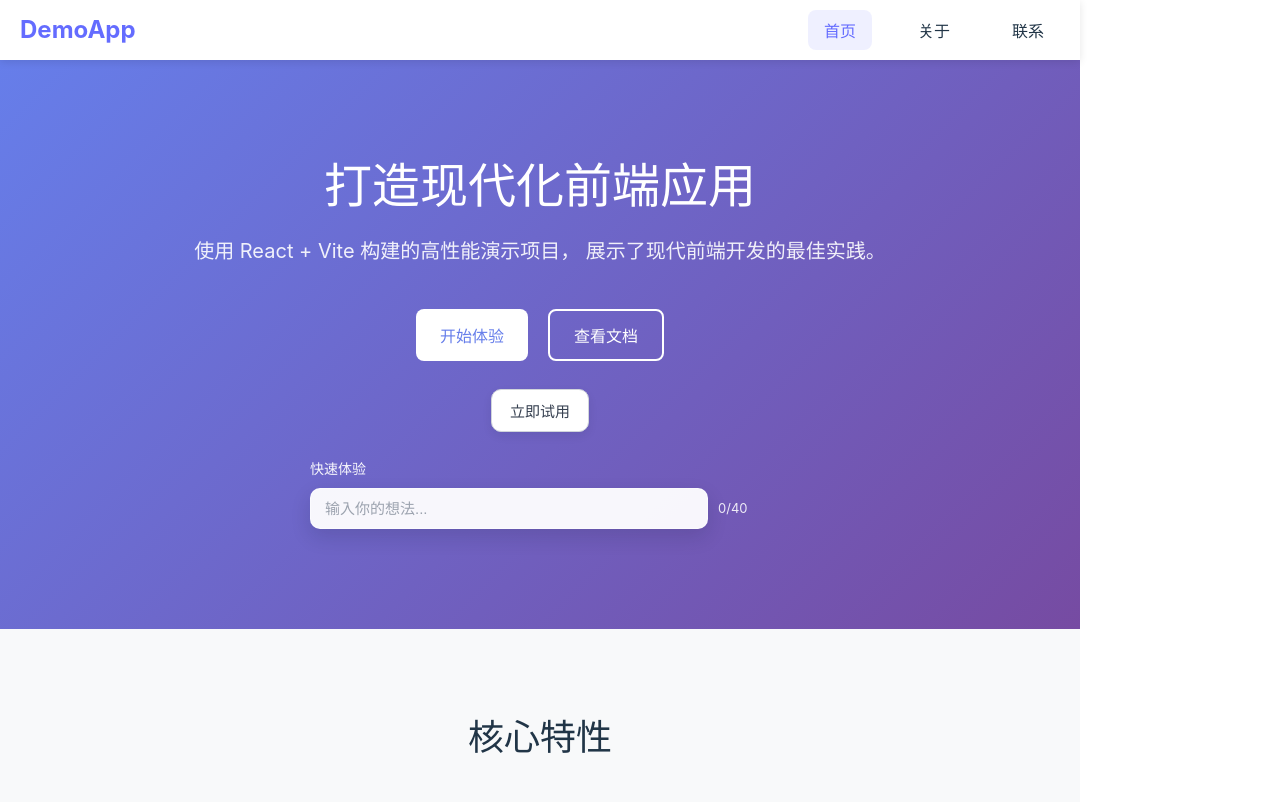
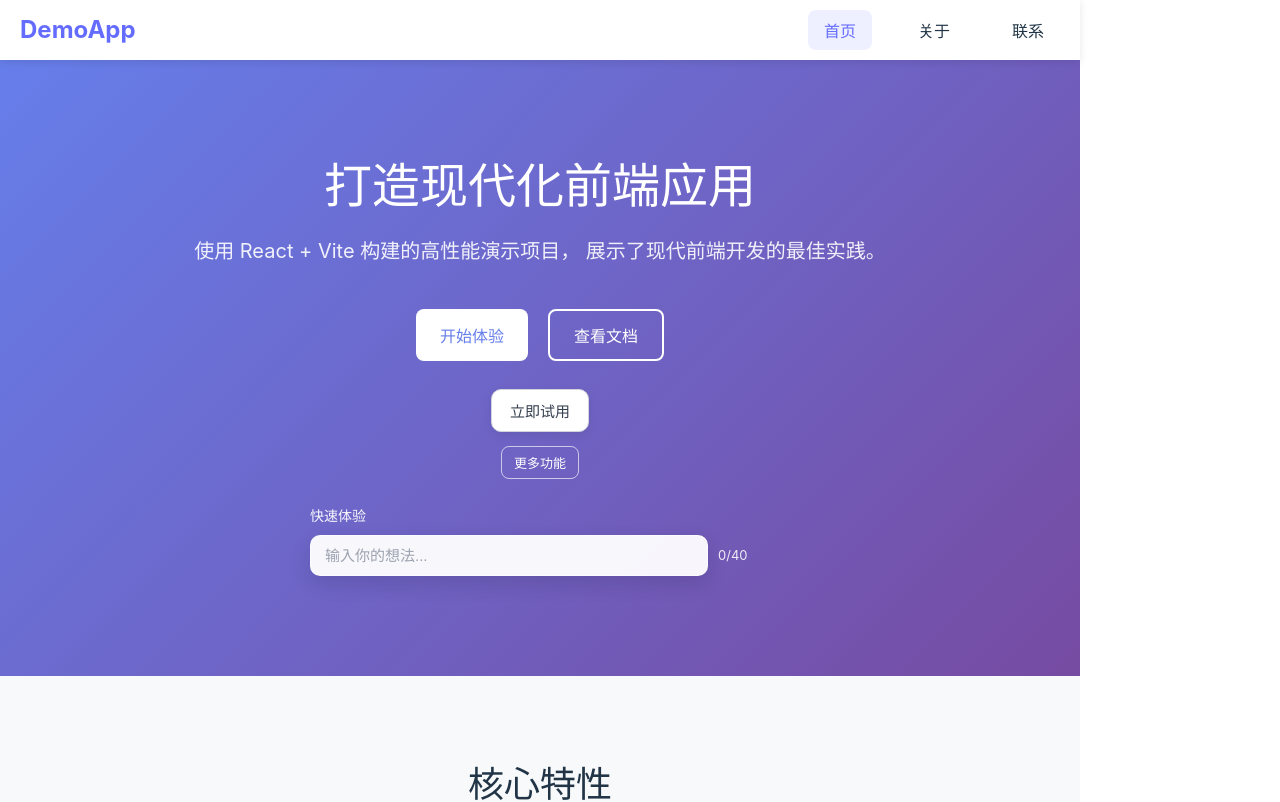
Before and after one commit to arcatva/frontend-demo, a React (Vite) app: page / in a window 1280 px wide. Shown: the top 802 px of the page. Built offline with nearby package versions, Linux system fonts and the light colour scheme.

Commit message:
feat(hero): add a tiny secondary action button

```diff
--- a/src/components/Hero.css
+++ b/src/components/Hero.css
@@ -34,6 +34,22 @@
   margin-top: 28px;
 }
 
+.hero-tiny-button {
+  margin-top: 14px;
+  padding: 6px 12px;
+  border: 1px solid rgba(255, 255, 255, 0.65);
+  border-radius: var(--radius);
+  background: transparent;
+  color: white;
+  font-size: 13px;
+  cursor: pointer;
+  transition: background-color 0.2s ease;
+}
+
+.hero-tiny-button:hover {
+  background-color: rgba(255, 255, 255, 0.16);
+}
+
 .hero .btn {
   background-color: white;
   color: #667eea;
--- a/src/components/Hero.tsx
+++ b/src/components/Hero.tsx
@@ -26,6 +26,13 @@ function Hero() {
             onClick={() => alert('欢迎试用 SimpleButton！')}
           />
         </div>
+        <button
+          type="button"
+          className="hero-tiny-button"
+          onClick={() => alert('更多功能即将上线')}
+        >
+          更多功能
+        </button>
         <SimpleInput />
       </div>
     </section>
```
